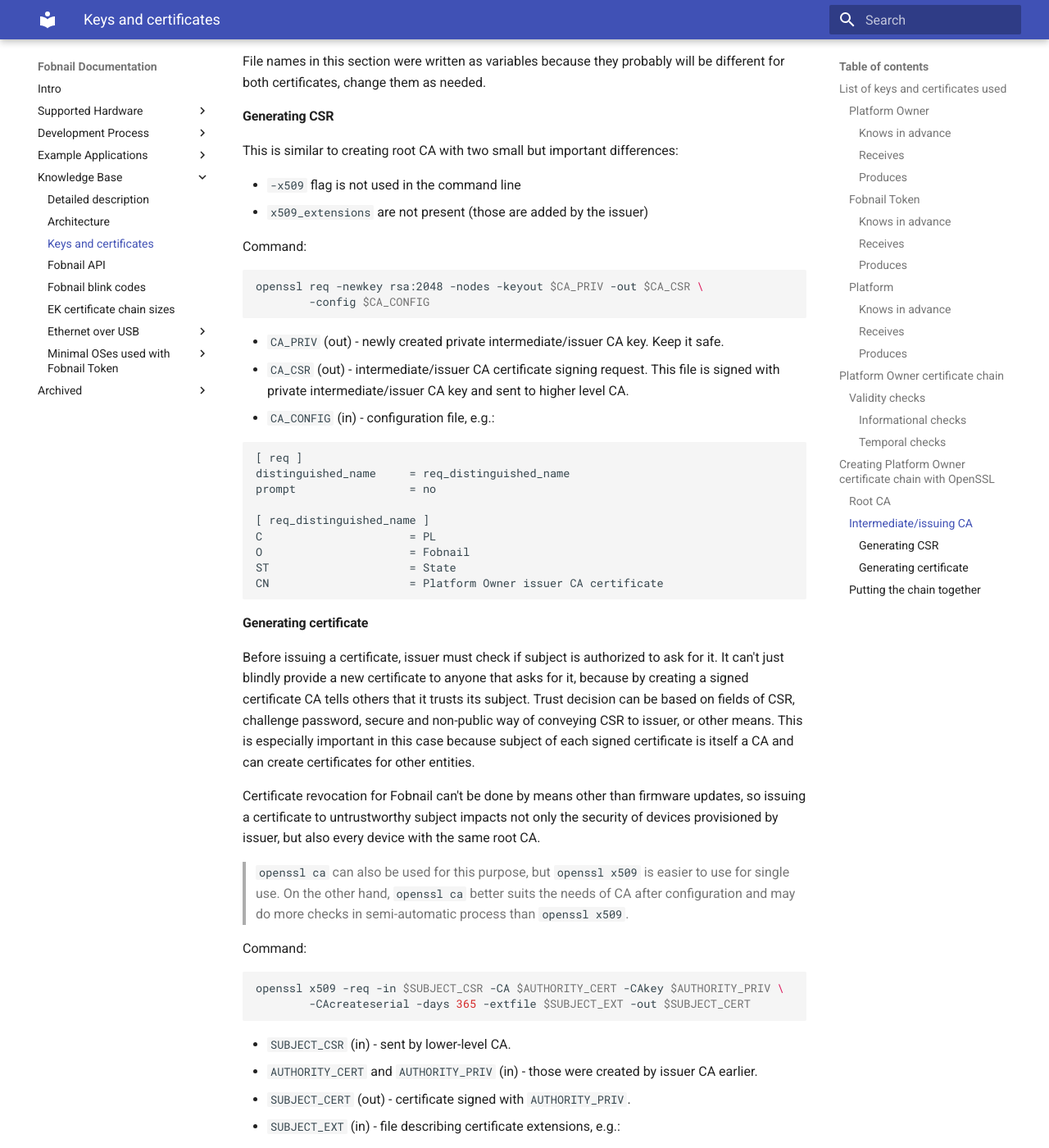
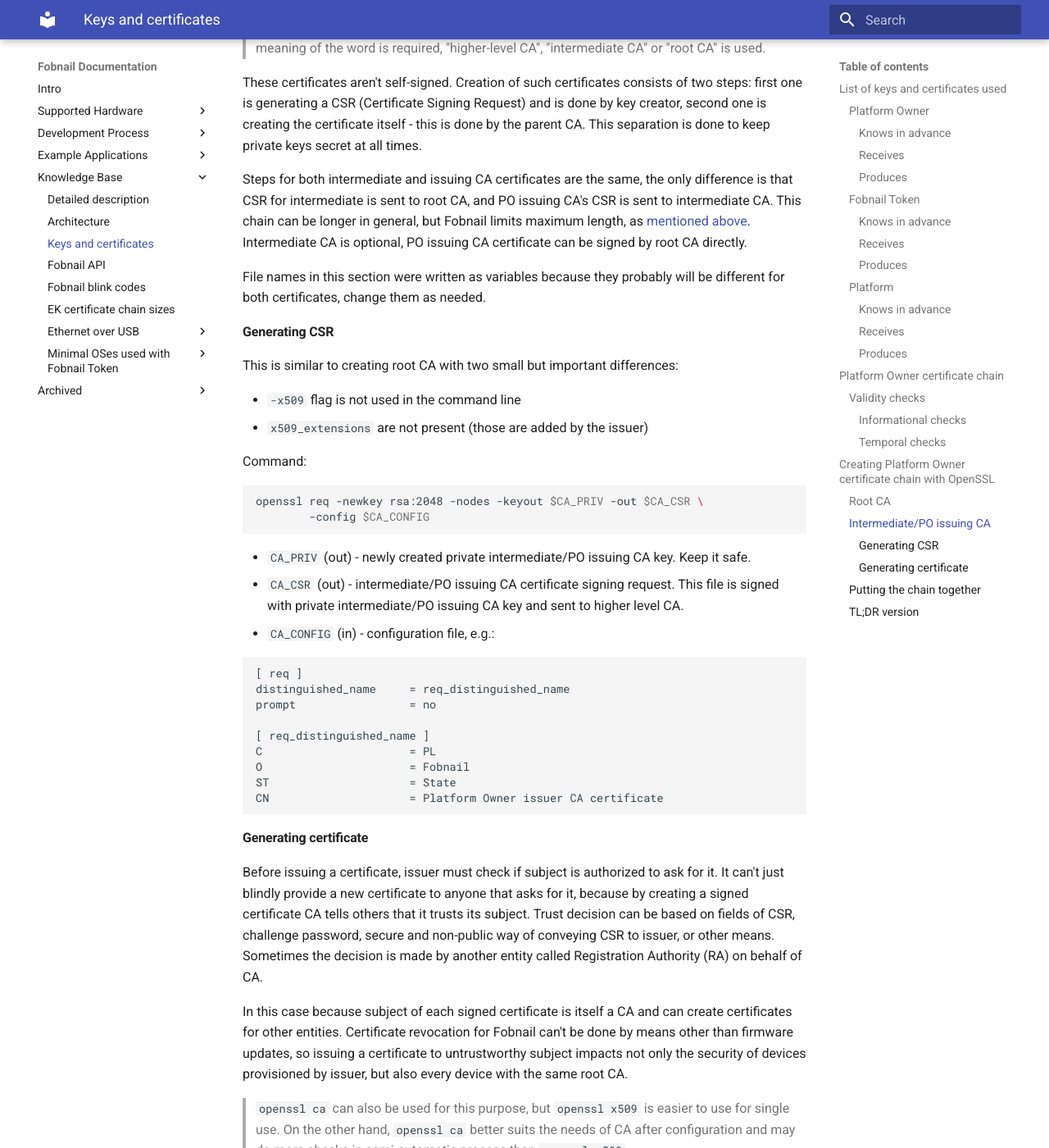
Before and after one commit to fobnail/docs, an MkDocs documentation site: the page built from docs/keys_and_certificates.md, in a window 1280 px wide and 1400 px high, scrolled down 6122 px. Shown: the whole window at 82% size. Built offline with MkDocs 1.6.1 and Material for MkDocs 9.7.7, drawn with Linux system fonts in a browser that asks for light colours; some of the changed text lies outside the part shown.

Commit message:
keys_and_certificates.md: do some rewording, add TL;DR section for PO chain
Signed-off-by: Krystian Hebel <krystian.hebel@3mdeb.com>

````diff
--- a/docs/keys_and_certificates.md
+++ b/docs/keys_and_certificates.md
@@ -120,6 +120,13 @@
 
 ## Platform Owner certificate chain
 
+Platform Owner trust chain uses X.509 certificates, usually in PEM format. It
+aims to be compatible with standard Public Key Infrastructure, as described in
+RFCs [5280](https://www.rfc-editor.org/rfc/rfc5280) or [3647](https://www.rfc-editor.org/rfc/rfc3647),
+among others. At least basic understanding of PKI is strongly suggested, but if
+you just want to quickly test Fobnail, you may just do steps in [TL;DR](#tldr-version)
+section.
+
 Platform Owner certificate is used during Fobnail provisioning. Its root CA
 certificate must be preinstalled on Fobnail Token. Due to limited hardware
 capabilities of Fobnail Token, following restrictions apply.
@@ -177,7 +184,9 @@
 This section describes how to create a certificate chain that conforms to
 restrictions mentioned earlier. This is just a minimal example showing all
 required configuration options and commands used in the process, fields listed
-here may be extended or modified, but should not be removed.
+here may be extended or modified, but should not be removed. Normally CAs do
+much more than what is presented here, some guidelines can be found in
+[RFC 3647](https://www.rfc-editor.org/rfc/rfc3647).
 
 Note that root CA doesn't have to be under Platform Owner's control, but it must
 issue a certificate that is (either directly or through intermediate issuer). In
@@ -222,7 +231,12 @@
       trusted by Fobnail Token.
 
 
-### Intermediate/issuing CA
+### Intermediate/PO issuing CA
+
+> Note: "PO issuing CA" in this part of the document should be understood as the
+> CA that issues certificate requested by Fobnail Token. In general, each
+> certificate has its own issuer. If that meaning of the word is required,
+> "higher-level CA", "intermediate CA" or "root CA" is used.
 
 These certificates aren't self-signed. Creation of such certificates consists of
 two steps: first one is generating a CSR (Certificate Signing Request) and is
@@ -231,10 +245,10 @@
 all times.
 
 Steps for both intermediate and issuing CA certificates are the same, the only
-difference is that CSR for intermediate is sent to root CA, and issuer's CSR is
-sent to intermediate CA. This chain can be longer in general, but Fobnail limits
-maximum length, as [mentioned above](#informational-checks). Intermediate CA is
-optional, issuer CA certificate can be signed by root CA directly.
+difference is that CSR for intermediate is sent to root CA, and PO issuing CA's
+CSR is sent to intermediate CA. This chain can be longer in general, but Fobnail
+limits maximum length, as [mentioned above](#informational-checks). Intermediate
+CA is optional, PO issuing CA certificate can be signed by root CA directly.
 
 File names in this section were written as variables because they probably will
 be different for both certificates, change them as needed.
@@ -253,10 +267,11 @@
         -config $CA_CONFIG
 ```
 
-- `CA_PRIV` (out) - newly created private intermediate/issuer CA key. Keep it
-safe.
-- `CA_CSR` (out) - intermediate/issuer CA certificate signing request. This file
-is signed with private intermediate/issuer CA key and sent to higher level CA.
+- `CA_PRIV` (out) - newly created private intermediate/PO issuing CA key. Keep
+it safe.
+- `CA_CSR` (out) - intermediate/PO issuing CA certificate signing request. This
+file is signed with private intermediate/PO issuing CA key and sent to higher
+level CA.
 - `CA_CONFIG` (in) - configuration file, e.g.:
 
 ```
@@ -277,14 +292,15 @@
 ask for it. It can't just blindly provide a new certificate to anyone that asks
 for it, because by creating a signed certificate CA tells others that it trusts
 its subject. Trust decision can be based on fields of CSR, challenge password,
-secure and non-public way of conveying CSR to issuer, or other means. This is
-especially important in this case because subject of each signed certificate is
-itself a CA and can create certificates for other entities.
+secure and non-public way of conveying CSR to issuer, or other means. Sometimes
+the decision is made by another entity called Registration Authority (RA) on
+behalf of CA.
 
-Certificate revocation for Fobnail can't be done by means other than firmware
-updates, so issuing a certificate to untrustworthy subject impacts not only the
-security of devices provisioned by issuer, but also every device with the same
-root CA.
+In this case because subject of each signed certificate is itself a CA and can
+create certificates for other entities. Certificate revocation for Fobnail can't
+be done by means other than firmware updates, so issuing a certificate to
+untrustworthy subject impacts not only the security of devices provisioned by
+issuer, but also every device with the same root CA.
 
 > `openssl ca` can also be used for this purpose, but `openssl x509` is easier
 to use for single use. On the other hand, `openssl ca` better suits the needs of
@@ -299,9 +315,10 @@
 ```
 
 - `SUBJECT_CSR` (in) - sent by lower-level CA.
-- `AUTHORITY_CERT` and `AUTHORITY_PRIV` (in) - those were created by issuer CA
-earlier.
-- `SUBJECT_CERT` (out) - certificate signed with `AUTHORITY_PRIV`.
+- `AUTHORITY_CERT` and `AUTHORITY_PRIV` (in) - those were created by
+higher-level CA earlier.
+- `SUBJECT_CERT` (out) - lower-level CA certificate signed with
+`AUTHORITY_PRIV`.
 - `SUBJECT_EXT` (in) - file describing certificate extensions, e.g.:
 
 ```
@@ -317,9 +334,85 @@
 PEM files contain certificates (among other objects that are not relevant here)
 encoded as text. They can be concatenated e.g. with `cat` to form a chain. As
 [mentioned above](#informational-checks), the order of certificates matters:
-leaf (i.e. issuer certificate) must come first, root CA - last. Assuming `*.crt`
-files are PEM certificates of various CAs, full chain is produced by:
+leaf (i.e. PO issuing certificate) must come first, root CA - last. Assuming
+`*.crt` files are PEM certificates of various CAs, full chain is produced by:
 
 ```shell
 cat issuer.crt intermediate.crt root.crt > chain.pem
 ```
+
+### TL;DR version
+
+While it is strongly suggested to understand and follow steps described above,
+these steps can be used to produce a chain that will be accepted by Fobnail. It
+can be used to quickly build and test Fobnail project, but such approach defies
+the idea of Fobnail provisioning and Platform Owner in general. **It should not
+be used on Tokens for production environments**.
+
+1. Create root CA key and certificate:
+
+    ```shell
+    openssl req -newkey rsa:2048 -nodes -keyout root_ca_priv.key -x509 -days 30 \
+                -out root_ca.crt -config <(cat << EOF
+
+    [ req ]
+    distinguished_name     = req_distinguished_name
+    prompt                 = no
+    x509_extensions        = v3_ext
+
+    [ req_distinguished_name ]
+    C                      = PL
+    O                      = Fobnail
+    ST                     = State
+    CN                     = Platform Owner root CA certificate
+
+    [v3_ext]
+    basicConstraints       = critical, CA:TRUE, pathlen:2
+    keyUsage               = critical, keyCertSign, cRLSign
+    subjectKeyIdentifier   = hash
+    authorityKeyIdentifier = keyid:always
+
+    EOF
+    )
+    ```
+
+2. Create PO issuing CA private key and CSR:
+
+    ```shell
+    openssl req -newkey rsa:2048 -nodes -keyout issuer_ca_priv.key \
+            -out issuer_ca.csr -config <(cat << EOF
+
+    [ req ]
+    distinguished_name     = req_distinguished_name
+    prompt                 = no
+
+    [ req_distinguished_name ]
+    C                      = PL
+    O                      = Fobnail
+    ST                     = State
+    CN                     = Platform Owner issuer CA certificate
+
+    EOF
+    )
+    ```
+
+3. Create PO issuing CA certificate:
+
+    ```shell
+    openssl x509 -req -in issuer_ca.csr -CA root_ca.crt -CAkey root_ca_priv.key \
+            -CAcreateserial -days 30 -out issuer_ca.crt -extfile <(cat << EOF
+
+    basicConstraints       = critical, CA:TRUE, pathlen:1
+    keyUsage               = critical, keyCertSign, cRLSign
+    subjectKeyIdentifier   = hash
+    authorityKeyIdentifier = keyid:always
+
+    EOF
+    )
+    ```
+
+4. Create chain from both certificates:
+
+    ```shell
+    cat issuer_ca.crt root_ca.crt > chain.pem
+    ```
````
